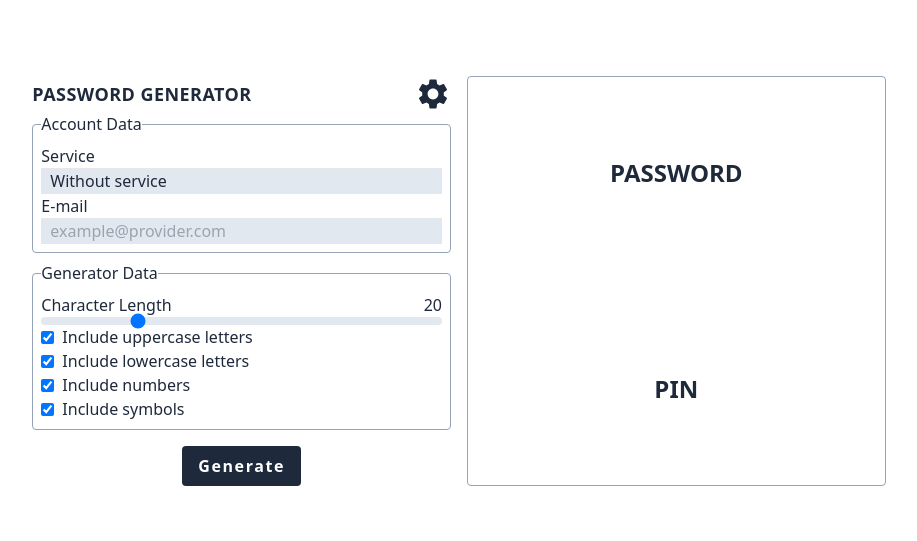
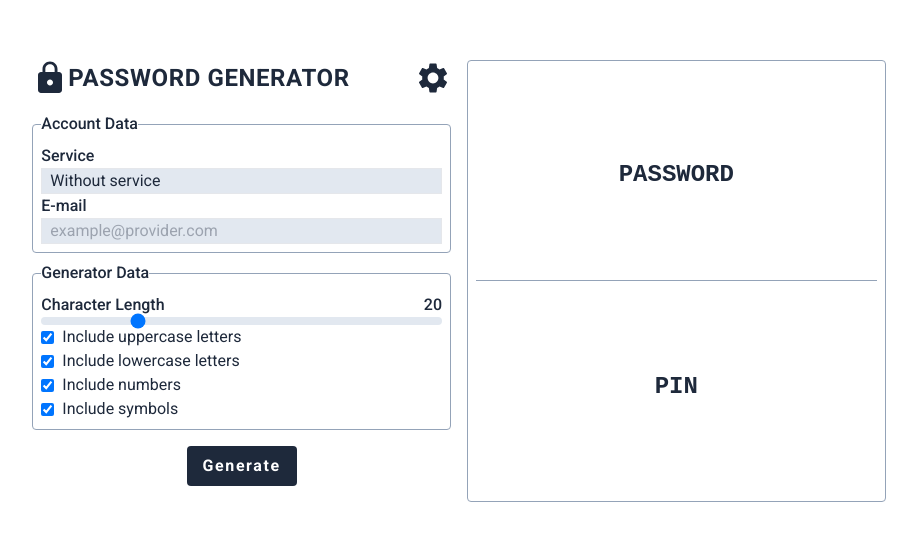
Before and after one commit to JoseAngara/Password-Generator, a React (Vite) app: page / in a window 1280 px wide. Shown: the part 119-660 px from the top of the page, without its empty margins (181-1098 px from the left). Built offline with nearby package versions, Linux system fonts and the light colour scheme.

Commit message:
Added Roboto & Ubuntu Mono fonts

```diff
--- a/index.html
+++ b/index.html
@@ -4,7 +4,19 @@
     <meta charset="UTF-8" />
     <link rel="icon" type="image/svg+xml" href="/vite.svg" />
     <meta name="viewport" content="width=device-width, initial-scale=1.0" />
-    <title>Vite + React + TS</title>
+    <title>Password Generator</title>
+    <link rel="preconnect" href="https://fonts.googleapis.com" />
+    <link rel="preconnect" href="https://fonts.gstatic.com" crossorigin />
+    <link
+      href="https://fonts.googleapis.com/css2?family=Roboto:wght@400;500;700&display=swap"
+      rel="stylesheet"
+    />
+    <link rel="preconnect" href="https://fonts.googleapis.com" />
+    <link rel="preconnect" href="https://fonts.gstatic.com" crossorigin />
+    <link
+      href="https://fonts.googleapis.com/css2?family=Ubuntu+Mono:wght@700&display=swap"
+      rel="stylesheet"
+    />
   </head>
   <body>
     <div id="root"></div>
--- a/src/App.tsx
+++ b/src/App.tsx
@@ -1,4 +1,4 @@
-import { useState, useReducer } from "react";
+import { useState } from "react";
 import { capitalizeFirstLetter } from "./utils/format-strings";
 import {
   useSemiPersistentState,
@@ -160,7 +160,7 @@ function App() {
     );
   };
   return (
-    <div className="container h-screen flex items-center justify-center relative text-slate-800">
+    <div className="container h-screen flex items-center justify-center relative text-slate-800 font-roboto">
       <main className="w-11/12 sm:grid sm:grid-cols-2 lg:w-2/3 sm:gap-4">
         <PasswordForm
           encryptationKey={encryptationKey}
@@ -171,11 +171,11 @@ function App() {
           onSubmit={handleCreate}
           setKey={changeEncryptationKey}
         />
-        <div className="flex flex-col items-center sm:justify-center border border-slate-400 p-2 rounded">
-          <span className="flex items-center justify-center w-full min-h-max sm:h-1/2 font-bold text-2xl py-4 text-center break-all mb-5">
+        <div className="flex flex-col items-center sm:justify-center border border-slate-400 p-2 rounded font-ubuntu-mono">
+          <span className="flex items-center justify-center w-full min-h-max sm:h-1/2 font-bold text-2xl py-4 text-center break-all border-b border-slate-400">
             {securityCodes.password || "PASSWORD"}
           </span>
-          <span className="flex items-center justify-center w-full min-h-max sm:h-1/2 font-bold text-2xl py-4 text-center break-all mt-5">
+          <span className="flex items-center justify-center w-full min-h-max sm:h-1/2 font-bold text-2xl py-4 text-center break-all">
             {securityCodes.pin || "PIN"}
           </span>
         </div>
--- a/src/components/Settings.tsx
+++ b/src/components/Settings.tsx
@@ -61,7 +61,10 @@ export default function Settings({
         <div>
           <header className="flex justify-between items-center text-lg">
             <h2 className="font-bold tracking-wide uppercase">Settings</h2>
-            <span onClick={() => handleShowSettings(false)}>
+            <span
+              className="cursor-pointer"
+              onClick={() => handleShowSettings(false)}
+            >
               <MdClose size={"2em"} />
             </span>
           </header>
--- a/src/components/passwordForm.tsx
+++ b/src/components/passwordForm.tsx
@@ -1,6 +1,5 @@
-import React, { useState, useReducer, useEffect } from "react";
-import { v4 as uuidv4 } from "uuid";
-import { MdSettings } from "react-icons/md";
+import { useState, useReducer } from "react";
+import { MdSettings, MdLock } from "react-icons/md";
 import Settings from "./Settings";
 import {
   Email,
@@ -109,11 +108,12 @@ export default function PasswordForm({
 
   return (
     <div className="">
-      <header className="flex justify-between items-center text-lg">
-        <h1 className="font-bold tracking-wide uppercase">
+      <header className="flex justify-between items-center text-lg mb-4">
+        <h1 className="flex items-center font-bold tracking-wide uppercase text-2xl">
+          <MdLock size={"1.5em"} />
           Password Generator
         </h1>
-        <span onClick={() => setShowSettings(true)}>
+        <span className="cursor-pointer" onClick={() => setShowSettings(true)}>
           <MdSettings size={"2em"} />
         </span>
       </header>
@@ -133,6 +133,7 @@ export default function PasswordForm({
         className="flex flex-col items-center"
         onSubmit={(event) => {
           onSubmit(service, email, generatorData);
+          setEmail("");
           event.preventDefault();
         }}
       >
@@ -274,7 +275,7 @@ export default function PasswordForm({
           </div>
         </fieldset>
         <button
-          className="bg-slate-800 text-white font-bold px-4 py-2 tracking-widest rounded mt-4"
+          className="bg-slate-800 text-white font-bold px-4 py-2 tracking-widest rounded my-4"
           type="submit"
         >
           Generate
--- a/tailwind.config.cjs
+++ b/tailwind.config.cjs
@@ -2,7 +2,12 @@
 module.exports = {
   content: ["./index.html", "./src/**/*.{js,ts,jsx,tsx}"],
   theme: {
-    extend: {},
+    extend: {
+      fontFamily: {
+        roboto: ["Roboto", "sans-serif"],
+        "ubuntu-mono": ["Ubunto Mono", "monospace"],
+      },
+    },
   },
   plugins: [],
 };
```
